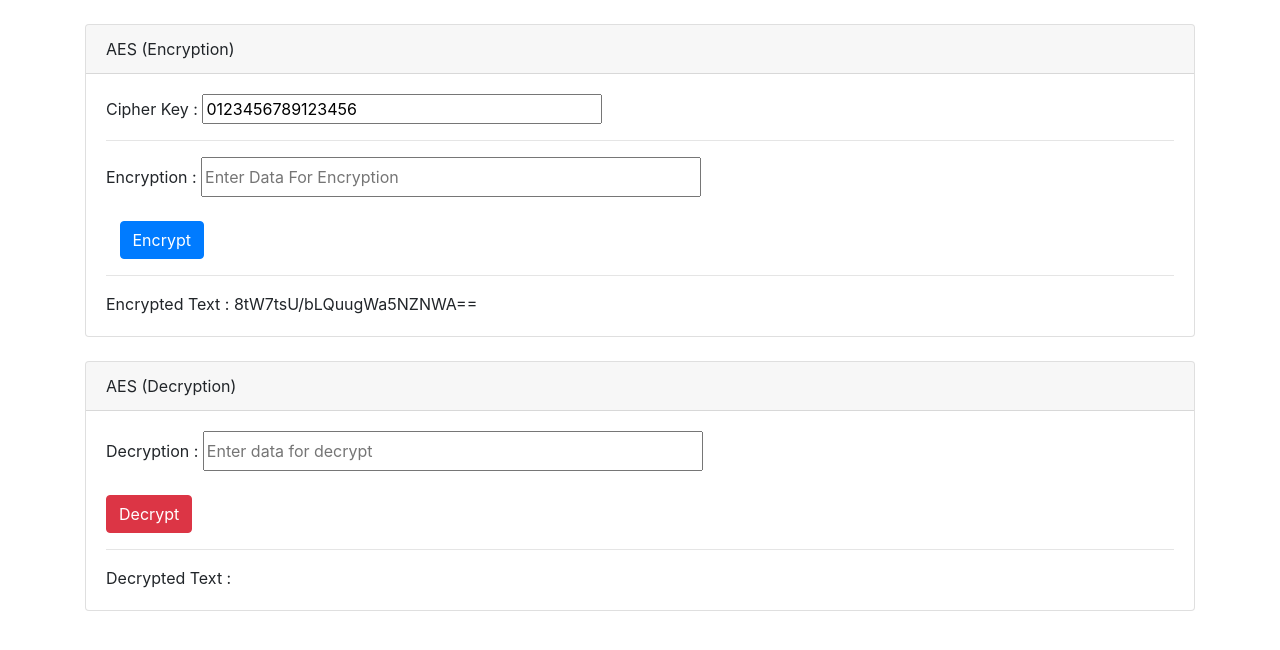
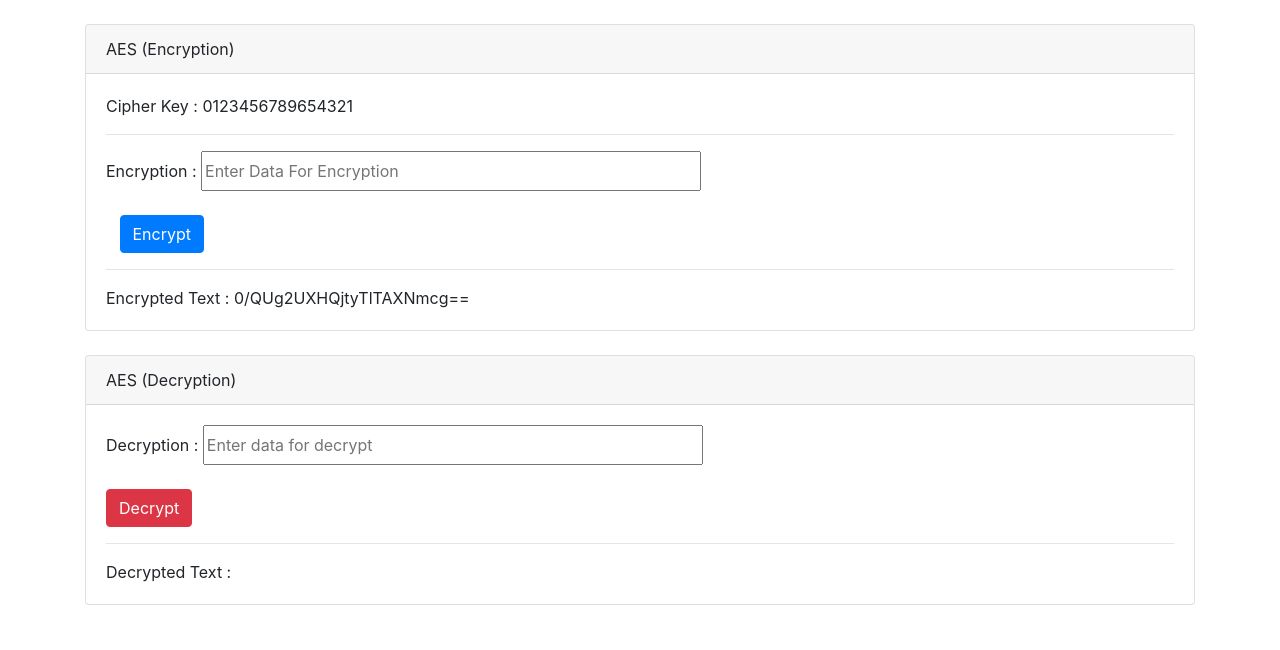
Before and after one commit to ketan2230/Daily-Task, an Angular app: page /cryptojs in a window 1280 px wide. Shown: the top 650 px of the page. Built offline with nearby package versions, Linux system fonts and the light colour scheme.

Commit message:
AES Algorithm

```diff
--- a/src/app/cryptojs/cryptojs.component.html
+++ b/src/app/cryptojs/cryptojs.component.html
@@ -5,9 +5,10 @@
             AES (Encryption)
         </div>
         <div class="card-body">
-            Cipher Key :  <input type="text" placeholder="Salt/Secret"  class="form-control" [(ngModel)]="tokenFromUI" class="token"><br>
+            Cipher Key  :   {{ tokenFromUI }}<br>
             <hr>
-            Encryption :  <input class="input" type="text" placeholder="Enter Data For Encryption" [(ngModel)]="request"><br><br>&nbsp;&nbsp;
+            Encryption :  <input class="input" type="text" placeholder="Enter Data For Encryption" [(ngModel)]="request" #userinput><br><br>&nbsp;&nbsp;
+            <!-- <button (click)="copyInputMessage(userinput)" value="click to copy" >Copy</button> -->
             <input type="button" class="btn btn-primary" value="Encrypt" (click)="encryptUsingAES256()"><br>
             <hr>Encrypted Text :  {{ encrypted }}
         </div>
--- a/src/app/cryptojs/cryptojs.component.ts
+++ b/src/app/cryptojs/cryptojs.component.ts
@@ -9,7 +9,7 @@ import * as CryptoJS from 'crypto-js';
 })
 export class CryptojsComponent{
 
-  tokenFromUI: string = "0123456789123456";
+  tokenFromUI: string = "0123456789654321";
   encrypted: any = "";
   decrypted: string;
 
@@ -43,4 +43,11 @@ export class CryptojsComponent{
       }).toString(CryptoJS.enc.Utf8);
   }
 
+  copyInputMessage(inputElement){
+    inputElement.select();
+    console.log(inputElement.value);
+    document.execCommand('copy');
+    inputElement.setSelectionRange(0, 0);
+  }
+
 }
```
